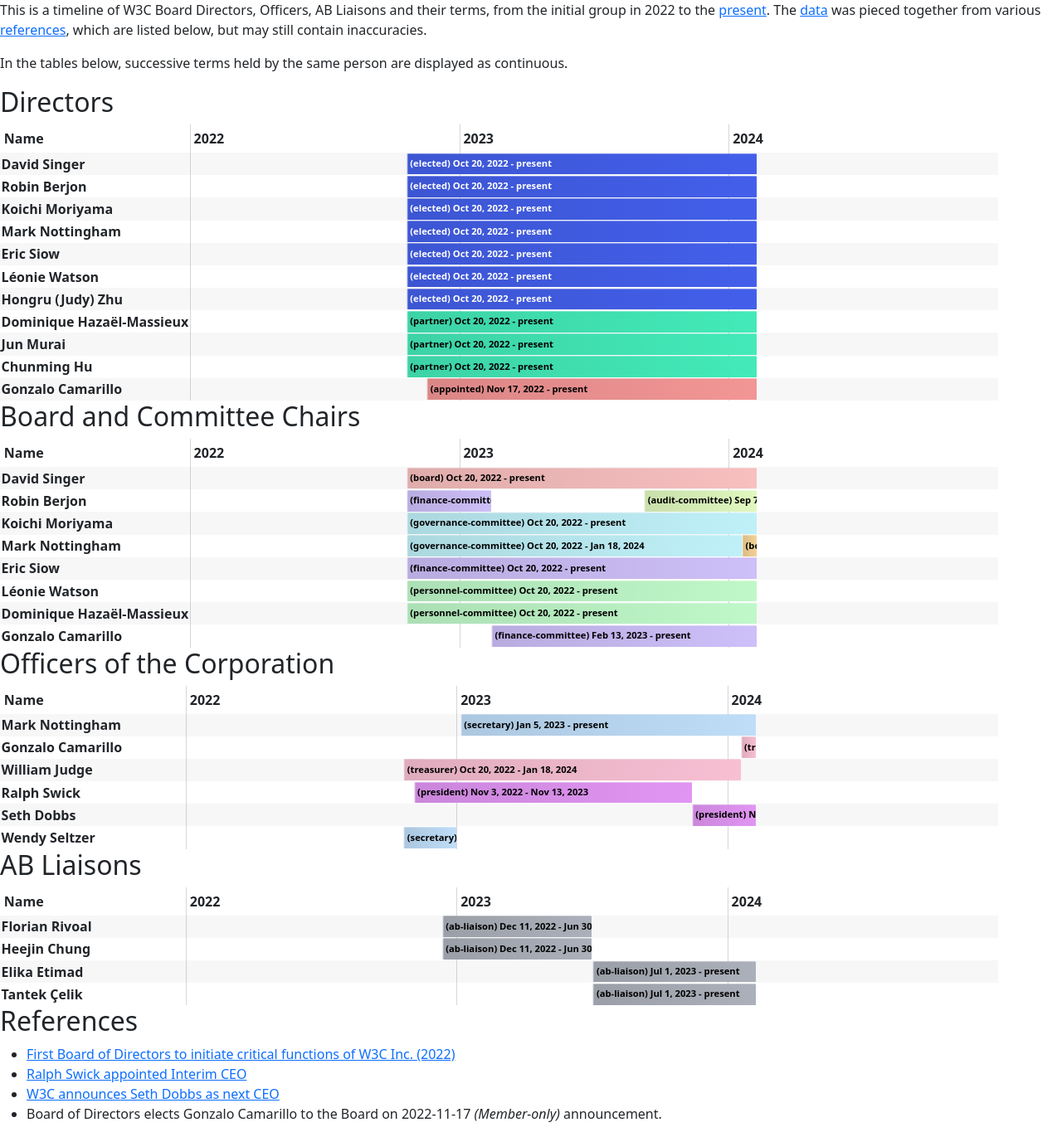
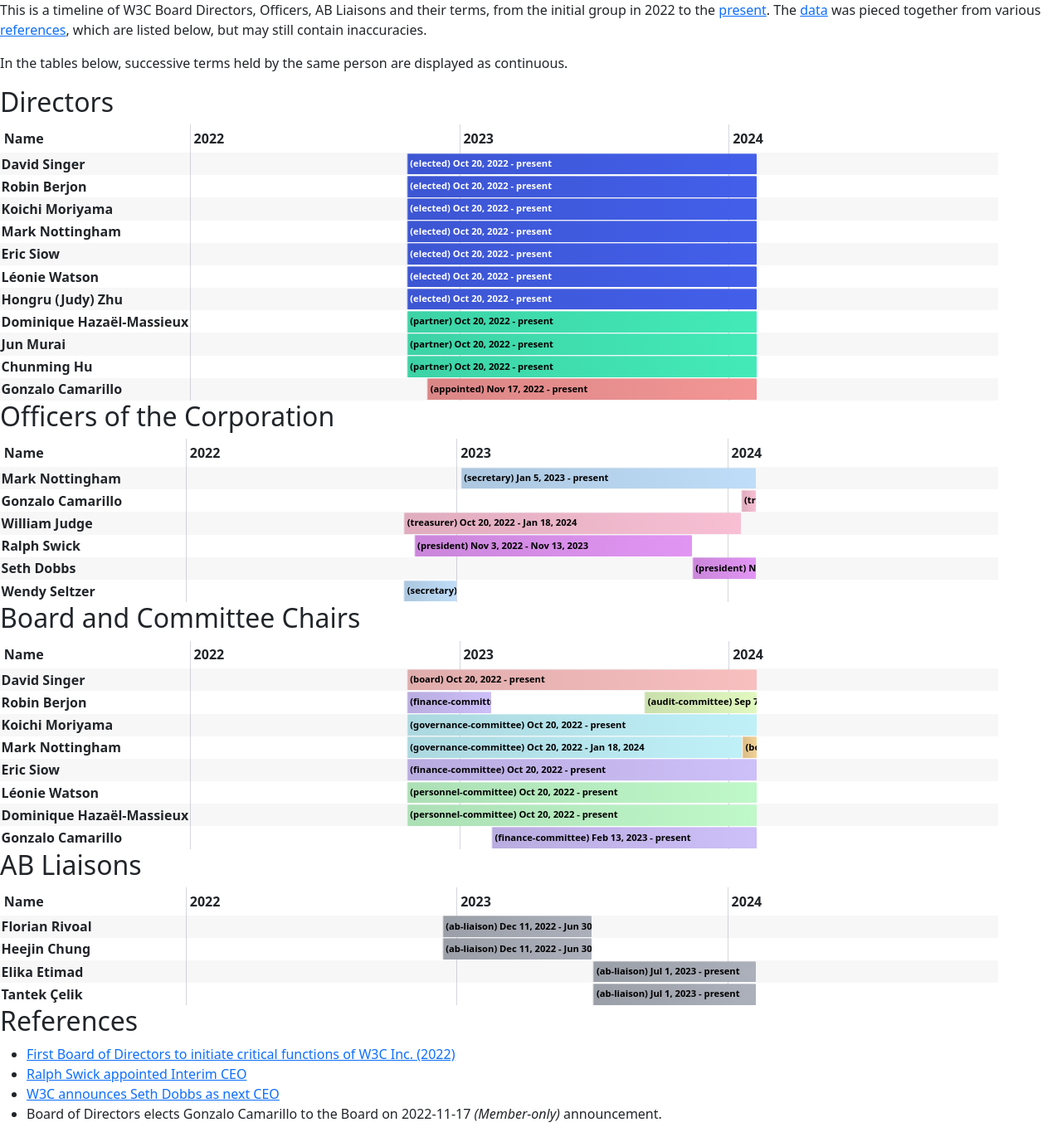
Before and after one commit to ianbjacobs/history-test-202402, a Jekyll site: the page built from history/index.md, in a window 1280 px wide. Shown: the whole page at 83% size. Built offline with Jekyll 4.4.1, drawn with Linux system fonts in a browser that asks for light colours.

Commit message:
swap officers and chairs

```diff
--- a/history/index.md
+++ b/history/index.md
@@ -19,9 +19,9 @@ In the tables below, successive terms held by the same person are displayed as c
 	</thead>
 </table>
 
-## Board and Committee Chairs
+## Officers of the Corporation
 
-<table class="ml" id="chairsList">
+<table class="ml" id="officersList">
 	<thead class="years">
 		<tr>
 			<th>Name</th>
@@ -29,9 +29,9 @@ In the tables below, successive terms held by the same person are displayed as c
 	</thead>
 </table>
 
-## Officers of the Corporation
+## Board and Committee Chairs
 
-<table class="ml" id="officersList">
+<table class="ml" id="chairsList">
 	<thead class="years">
 		<tr>
 			<th>Name</th>
```
